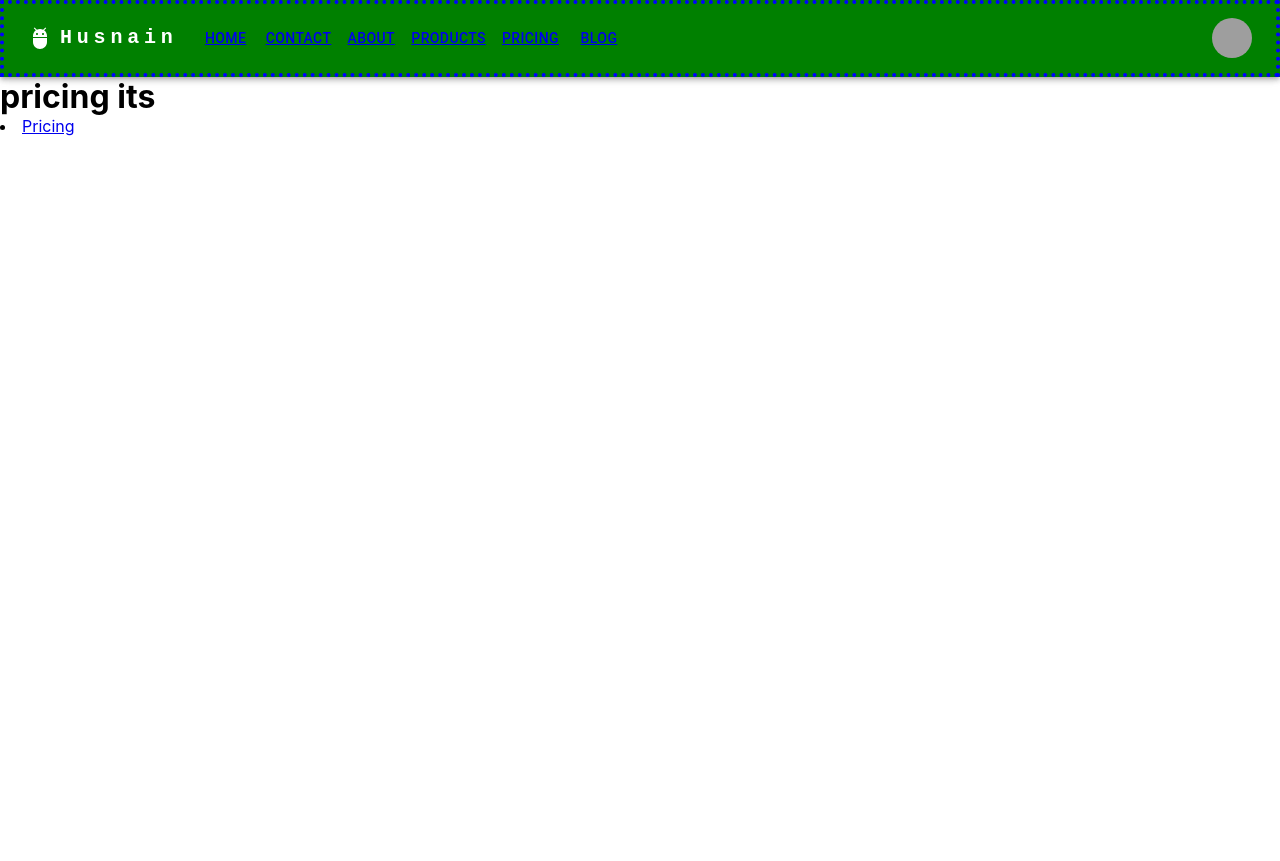
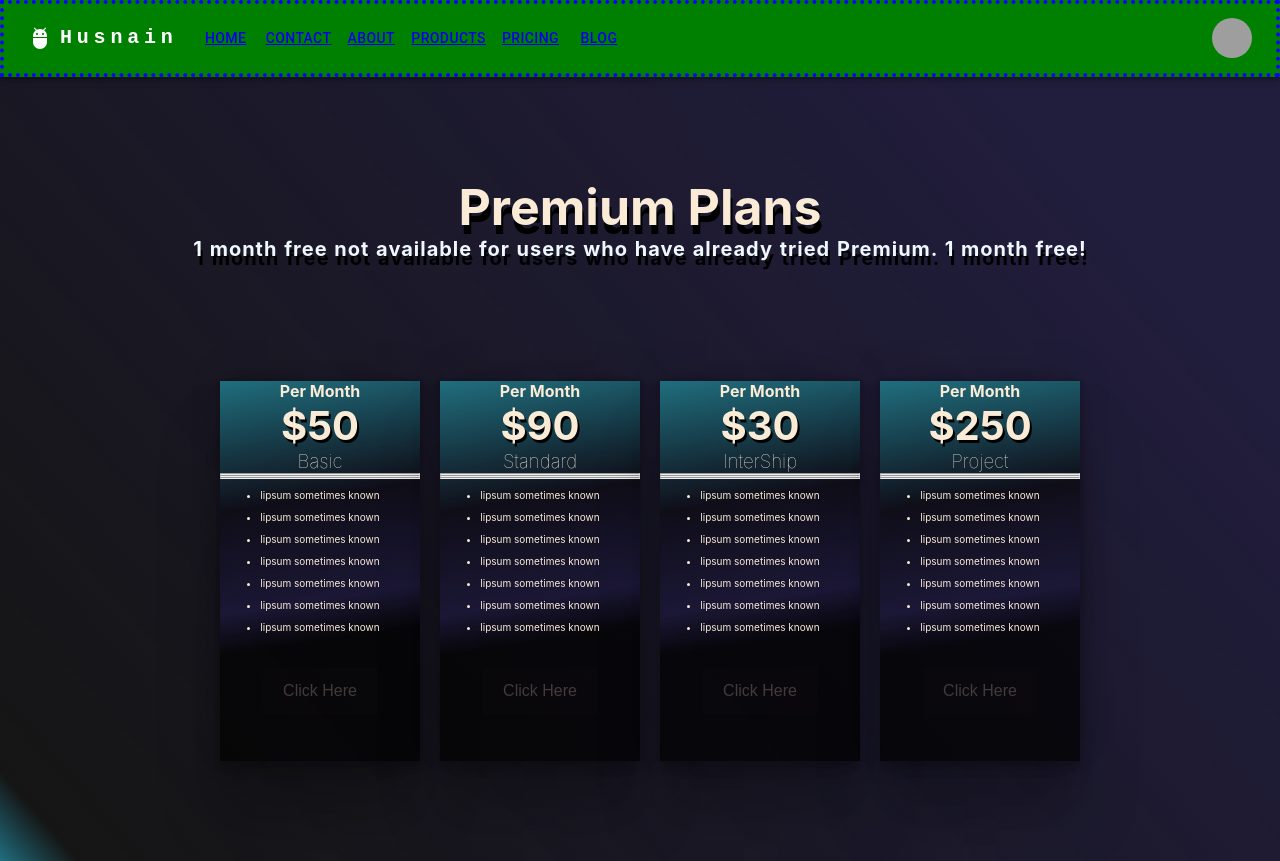
Before and after one commit to SyedHusnainAli/Test-phase, a React (Create React App) app: page /pricing in a window 1280 px wide. Before the commit the page ends 800 px from the top, so only its background shows below. Built offline with nearby package versions, Linux system fonts and the light colour scheme; grey boxes are pictures that could not be loaded.

Commit message:
create_price_Card

```diff
--- a/src/navbar-component/pricing.jsx
+++ b/src/navbar-component/pricing.jsx
@@ -1,17 +1,71 @@
 import React from "react";
-import { Link } from "react-router-dom";
-
+import '../styles/pricing.css';
 
 function Pricing(){
 
+const price = [
+    {
+    value: 'Per Month',
+    value2: '$50',
+    value3: 'Basic',
+},
+{
+    value: 'Per Month',
+    value2: '$90',
+    value3: 'Standard'
+},
+{
+    value: 'Per Month',
+    value2: '$30',
+    value3: 'InterShip'
+},
+{
+    value: 'Per Month',
+    value2: '$250',
+    value3: 'Project'
+},
+]
     return(
-        <div>
-               <h1>pricing its</h1>
-               <li>
-              <Link to={"/pricing"} >Pricing</Link>
-             </li>
+  <>
+
+<div className="main-div">
+
+            <div className="text-div">
+               <h1>Premium Plans</h1>
+               <h3>1 month free not available for users who have already tried Premium. 1 month free!</h3>
+               </div>
+              <div className="container_div">
+              {price.map(function(into){
+          return(
+                 <div className="container-1">
+                    <h4> {into.value}</h4>
+                    <h1>{into.value2}</h1>
+                    <h3>{into.value3}</h3>
+                    <hr />
+                    <hr />
+                    <hr />
+                    <ul className="point">
+                        <li> lipsum  sometimes known</li>
+                        <li> lipsum sometimes known</li>
+                        <li> lipsum  sometimes known</li>
+                        <li> lipsum sometimes known</li>
+                        <li> lipsum sometimes known</li>
+                        <li> lipsum  sometimes known</li>
+                        <li> lipsum sometimes known</li>
+                    </ul>
+                    <button className="btn-click"  >Click Here</button>
+                 </div>
+                          )})
+                        }
+              </div>
+
         </div>
-    )
+
+        </>
+
+          )
+
 }
 
+
 export default Pricing;
--- /dev/null
+++ b/src/styles/pricing.css
@@ -0,0 +1,110 @@
+*{
+    padding: 0%;
+    margin: 0%;
+    box-sizing: border-box;
+}
+
+.main-div{
+    background: rgb(27,23,55);
+background: linear-gradient(229deg, rgba(27,23,55,0.9752275910364145) 15%, rgba(0,0,0,0.9164040616246498) 96%, rgba(32,110,126,1) 100%, rgba(13,10,56,0.8575805322128851) 100%);
+    width: 100%;
+    height: 98vh;
+}
+
+.container_div{
+display: flex;
+justify-content: center;
+align-items: center;
+}
+
+.text-div{
+    color: aliceblue;
+    text-align: center;
+    padding-top: 100px;
+}
+
+.text-div h1{
+font-size: 50px;
+text-shadow: 2px 9px black;
+}
+
+.text-div h3{
+    letter-spacing: 1px;
+    word-spacing: 1px;
+    font-size: 20px;
+    text-shadow: 2px 9px black;
+    }
+
+    .container-1{
+       margin-top: 120px;
+       margin-left: 20px;
+        width: 200px;
+        height: 380px;
+        text-align: center;
+
+        background: rgb(0,0,0);
+        background: linear-gradient(351deg, rgba(0,0,0,0.7371323529411764) 33%, rgba(27,23,55,0.9108018207282913) 43%, rgba(14,13,23,0.9472163865546218) 68%,
+         rgba(32,110,126,1) 100%, rgba(13,10,56,0.8575805322128851) 100%);
+
+        box-shadow: rgba(0, 0, 0, 0.25) 0px 54px 55px, rgba(0, 0, 0, 0.12) 0px -12px 30px, rgba(0, 0, 0, 0.12) 0px 4px 6px,
+         rgba(0, 0, 0, 0.17) 0px 12px 13px, rgba(0, 0, 0, 0.09) 0px -3px 5px;
+    }
+
+    .container-1 h4, h1{
+        text-align: center;
+        color: antiquewhite;
+    }
+
+    .container-1 h1{
+        text-align: center;
+        color: antiquewhite;
+        font-size: 40px;
+        text-shadow: 2px 3px black;
+    }
+
+    .container-1 h3{
+        font-weight: 3;
+        text-align: center;
+        color: antiquewhite;
+    }
+
+    .point{
+        display: flex;
+        justify-content: center;
+        align-items: center;
+        flex-direction: column;
+    }
+
+    .point li{
+        padding-top:10px ;
+        color: antiquewhite;
+        font-size: 10px;
+    }
+
+   button{
+    color: aliceblue;
+    background-color: #4CAF50; /* Green */
+    border: none;
+    color: white;
+    padding: 14px 20px;
+    text-align: center;
+    text-decoration: none;
+    display: inline-block;
+    font-size: 16px;
+    margin: 4px 2px;
+    transition-duration: 0.4s;
+    cursor: pointer;
+    margin-top: 35px;
+
+    }
+
+    button {
+        background-color: rgb(37 28 28 / 5%);
+        color: rgb(66, 59, 59);
+
+      }
+
+      button:hover {
+        background-color: #008CBA;
+        color: white;
+      }
```
